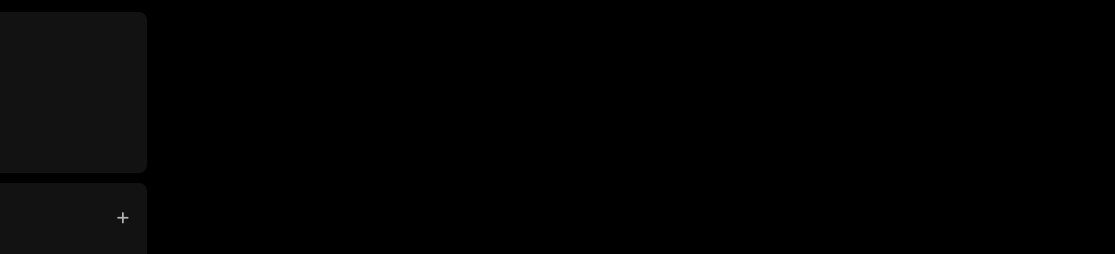
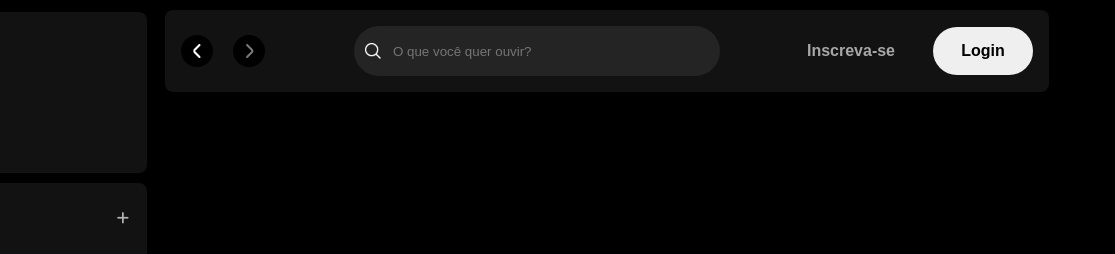
Before and after one commit to BH-Tec/spotify-clone-2, a plain HTML site: page index.html in a window 1280 px wide. Shown: the top 254 px of the page, 165-1280 px from the left. Drawn offline with Linux system fonts and the light colour scheme; a script that the page names is missing.

Commit message:
:sparkles: feat: header navigation

```diff
--- a/index.html
+++ b/index.html
@@ -34,7 +34,7 @@
         <nav class="sidebar__navigation">
             <div class="logo">
                 <a href="#" rel="noopener noreferrer">
-                    <img src="./src/images/icons/logo-spotify.png" alt="Logo do Spotify">
+                    <img src="./src/images/icons/logo-spotify.png" alt="Logo do Spotify" />
                 </a>
             </div>
             <ul>
@@ -81,10 +81,34 @@
         </div>
     </section>
 
+    <main>
+        <div class="main-container">
+            <nav class="header__navigation">
+                <div class="navigation">
+                    <button class="arrow-left">
+                        <img src="./src/images/icons/small-left.png" alt="Seta esquerda" />
+                    </button>
+                    <button class="arrow-right">
+                        <img src="./src/images/icons/small-right.png" alt="Seta direita" />
+                    </button>
+                </div>
+                <div class="header__search">
+                    <img src="./src/images/icons/search.png" />
+                    <input id="search-input" type="text" maxlength="80" placeholder="O que você quer ouvir?" />
+                </div>
+                <div class="header__login">
+                    <button class="subscribe">Inscreva-se</button>
+                    <button class="login">Login</button>
+                </div>
+            </nav>
+        </div>
+    </main>
+
     <footer class="disclaimer-premium">
         <div class="text">
             <p class="disclaimer-premium__title">Testar o premium de graça</p>
-            <p class="disclaimer-premium__subtitle">Inscreva-se para curtir música ilimitada e podcasts só com alguns anúncios. Não precisa de cartão de crédito.</p>
+            <p class="disclaimer-premium__subtitle">Inscreva-se para curtir música ilimitada e podcasts só com alguns
+                anúncios. Não precisa de cartão de crédito.</p>
         </div>
         <div class="button">
             <button type="button">Inscreva-se grátis</button>
--- a/src/css/style.css
+++ b/src/css/style.css
@@ -1,7 +1,13 @@
+:root {
+    --font-dm-sans: "DM Sans", sans-serif;
+    --bg-icon: #131313;
+    --bg-arrow-color: rgba(0, 0, 0, 7)
+}
+
 body {
     background-color: #000;
     color: #fff;
-    font-family: "DM Sans", sans-serif;
+    font-family: var(--font-dm-sans);
 }
 
 /* Menu Lateral */
@@ -167,6 +173,98 @@ body {
     border-radius: 1.25rem;
 }
 
+/* Header */
+.main-container {
+    max-width: 80vw;
+    height: 100vh;
+    margin-left: 20rem;
+    margin-right: 3.5rem;
+}
+
+.main-container .header__navigation {
+    display: flex;
+    justify-content: space-between;
+    align-items: center;
+    padding: 1rem;
+    margin: .625rem;
+    border-radius: .5rem;
+    background-color: #121212;
+}
+
+.main-container .header__navigation .navigation {
+    display: flex;
+    align-items: center;
+    justify-content: space-around;
+}
+
+.main-container .header__navigation .navigation .arrow-left {
+    margin-right: 1.25rem;
+}
+
+.arrow-left,
+.arrow-right {
+    display: flex;
+    align-items: center;
+    justify-content: center;
+    width: 2rem;
+    height: 2rem;
+    background: var(--bg-icon);
+    background-color: var(--bg-arrow-color);
+    border-radius: 50%;
+    border: none;
+    cursor: pointer;
+}
+
+.header__navigation .header__search {
+    display: flex;
+    align-items: center;
+    width: 22.75rem;
+    height: 3rem;
+    margin-left: .5rem;
+    background-color: #242424;
+    border-radius: 31.25rem;
+    border: 1px solid transparent;
+}
+
+.header__navigation .header__search img {
+    width: 1rem;
+    height: 1rem;
+    margin-left: .625rem;
+}
+
+.header__navigation .header__search input {
+    background: transparent;
+    border: none;
+    padding: 0rem 6.25rem 0 .75rem;
+    color: #fff;
+    text-overflow: ellipsis;
+    overflow: hidden;
+    white-space: nowrap;
+    outline: none;
+}
+
+.header__navigation .header__login {
+    display: flex;
+    align-items: center;
+}
+
+.header__navigation .header__login .subscribe {
+    color: #a7a7a7;
+    font-size: 1rem;
+    font-weight: 700;
+    background-color: transparent;
+    margin-right: 2rem;
+}
+
+.header__navigation .header__login .login {
+    width: 6.25rem;
+    height: 3rem;
+    color: #000;
+    font-size: 1rem;
+    font-weight: 700;
+    border-radius: 2.5rem;
+}
+
 /* Footer */
 .disclaimer-premium {
     position: fixed;
@@ -195,7 +293,7 @@ body {
     font-weight: 500;
 }
 
-.disclaimer-premium .button{
+.disclaimer-premium .button {
     background-color: #fff;
     color: #000;
     font-size: 1rem;
```
